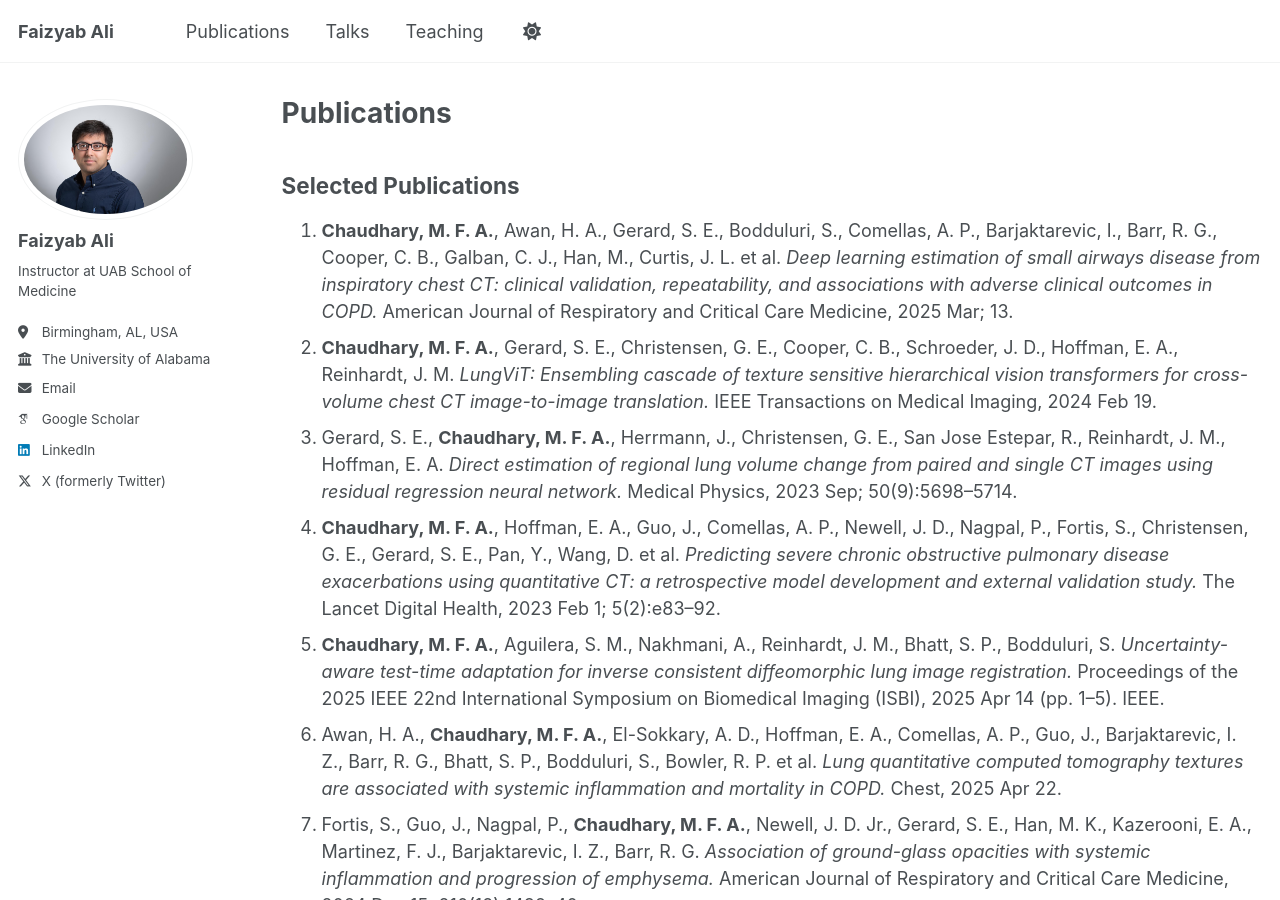
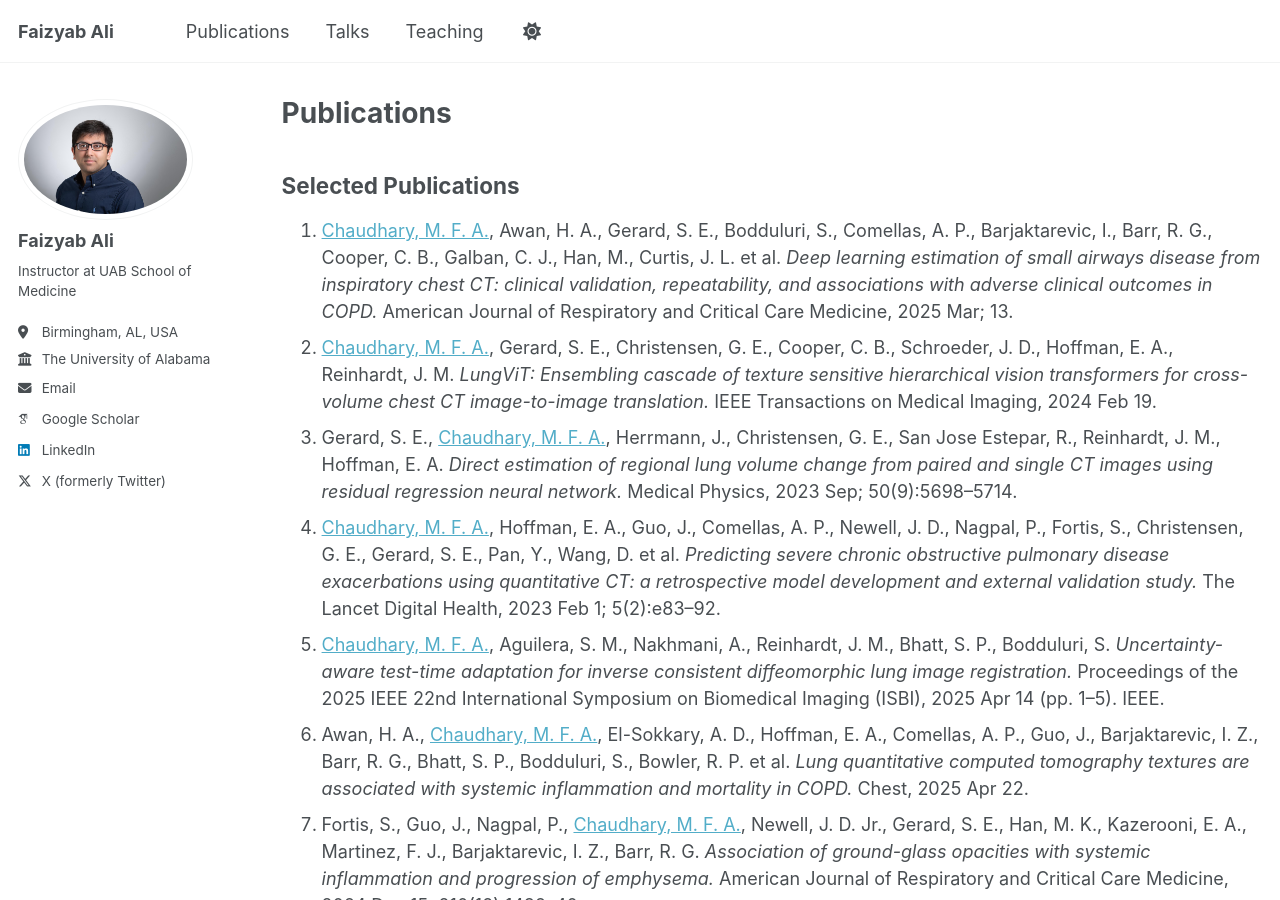
Before and after one commit to MFaizyabAli/mfaizyabali.github.io, a Jekyll site: the page built from _pages/publications.html, in a window 1280 px wide and 900 px high. Built offline with Jekyll 4.4.1, drawn with Linux system fonts in a browser that asks for light colours; some web fonts are replaced.

Commit message:
Update publications.html

```diff
--- a/_pages/publications.html
+++ b/_pages/publications.html
@@ -9,46 +9,47 @@ author_profile: true
 <h2>Selected Publications</h2>
 <ol>
   <li>
-    <strong>Chaudhary, M. F. A.</strong>, Awan, H. A., Gerard, S. E., Bodduluri, S., Comellas, A. P., Barjaktarevic, I., Barr, R. G., Cooper, C. B., Galban, C. J., Han, M., Curtis, J. L. et al.
+    <span style="color: var(--global-link-color); text-decoration: underline;">Chaudhary, M. F. A.</span>, Awan, H. A., Gerard, S. E., Bodduluri, S., Comellas, A. P., Barjaktarevic, I., Barr, R. G., Cooper, C. B., Galban, C. J., Han, M., Curtis, J. L. et al.
     <em>Deep learning estimation of small airways disease from inspiratory chest CT: clinical validation, repeatability, and associations with adverse clinical outcomes in COPD.</em>
     American Journal of Respiratory and Critical Care Medicine, 2025 Mar; 13.
   </li>
   <li>
-    <strong>Chaudhary, M. F. A.</strong>, Gerard, S. E., Christensen, G. E., Cooper, C. B., Schroeder, J. D., Hoffman, E. A., Reinhardt, J. M.
+    <span style="color: var(--global-link-color); text-decoration: underline;">Chaudhary, M. F. A.</span>, Gerard, S. E., Christensen, G. E., Cooper, C. B., Schroeder, J. D., Hoffman, E. A., Reinhardt, J. M.
     <em>LungViT: Ensembling cascade of texture sensitive hierarchical vision transformers for cross-volume chest CT image-to-image translation.</em>
     IEEE Transactions on Medical Imaging, 2024 Feb 19.
   </li>
   <li>
-    Gerard, S. E., <strong>Chaudhary, M. F. A.</strong>, Herrmann, J., Christensen, G. E., San Jose Estepar, R., Reinhardt, J. M., Hoffman, E. A.
+    Gerard, S. E., <span style="color: var(--global-link-color); text-decoration: underline;">Chaudhary, M. F. A.</span>, Herrmann, J., Christensen, G. E., San Jose Estepar, R., Reinhardt, J. M., Hoffman, E. A.
     <em>Direct estimation of regional lung volume change from paired and single CT images using residual regression neural network.</em>
     Medical Physics, 2023 Sep; 50(9):5698–5714.
   </li>
   <li>
-    <strong>Chaudhary, M. F. A.</strong>, Hoffman, E. A., Guo, J., Comellas, A. P., Newell, J. D., Nagpal, P., Fortis, S., Christensen, G. E., Gerard, S. E., Pan, Y., Wang, D. et al.
+    <span style="color: var(--global-link-color); text-decoration: underline;">Chaudhary, M. F. A.</span>, Hoffman, E. A., Guo, J., Comellas, A. P., Newell, J. D., Nagpal, P., Fortis, S., Christensen, G. E., Gerard, S. E., Pan, Y., Wang, D. et al.
     <em>Predicting severe chronic obstructive pulmonary disease exacerbations using quantitative CT: a retrospective model development and external validation study.</em>
     The Lancet Digital Health, 2023 Feb 1; 5(2):e83–92.
   </li>
   <li>
-    <strong>Chaudhary, M. F. A.</strong>, Aguilera, S. M., Nakhmani, A., Reinhardt, J. M., Bhatt, S. P., Bodduluri, S.
+    <span style="color: var(--global-link-color); text-decoration: underline;">Chaudhary, M. F. A.</span>, Aguilera, S. M., Nakhmani, A., Reinhardt, J. M., Bhatt, S. P., Bodduluri, S.
     <em>Uncertainty-aware test-time adaptation for inverse consistent diffeomorphic lung image registration.</em>
     Proceedings of the 2025 IEEE 22nd International Symposium on Biomedical Imaging (ISBI), 2025 Apr 14 (pp. 1–5). IEEE.
   </li>
   <li>
-    Awan, H. A., <strong>Chaudhary, M. F. A.</strong>, El-Sokkary, A. D., Hoffman, E. A., Comellas, A. P., Guo, J., Barjaktarevic, I. Z., Barr, R. G., Bhatt, S. P., Bodduluri, S., Bowler, R. P. et al.
+    Awan, H. A., <span style="color: var(--global-link-color); text-decoration: underline;">Chaudhary, M. F. A.</span>, El-Sokkary, A. D., Hoffman, E. A., Comellas, A. P., Guo, J., Barjaktarevic, I. Z., Barr, R. G., Bhatt, S. P., Bodduluri, S., Bowler, R. P. et al.
     <em>Lung quantitative computed tomography textures are associated with systemic inflammation and mortality in COPD.</em>
     Chest, 2025 Apr 22.
   </li>
   <li>
-    Fortis, S., Guo, J., Nagpal, P., <strong>Chaudhary, M. F. A.</strong>, Newell, J. D. Jr., Gerard, S. E., Han, M. K., Kazerooni, E. A., Martinez, F. J., Barjaktarevic, I. Z., Barr, R. G.
+    Fortis, S., Guo, J., Nagpal, P., <span style="color: var(--global-link-color); text-decoration: underline;">Chaudhary, M. F. A.</span>, Newell, J. D. Jr., Gerard, S. E., Han, M. K., Kazerooni, E. A., Martinez, F. J., Barjaktarevic, I. Z., Barr, R. G.
     <em>Association of ground-glass opacities with systemic inflammation and progression of emphysema.</em>
     American Journal of Respiratory and Critical Care Medicine, 2024 Dec 15; 210(12):1432–40.
   </li>
   <li>
-    Amudala Puchakayala, P. R., Sthanam, V. L., Nakhmani, A., <strong>Chaudhary, M. F. A.</strong>, Kizhakke Puliyakote, A., Reinhardt, J. M., Zhang, C., Bhatt, S. P., Bodduluri, S.
+    Amudala Puchakayala, P. R., Sthanam, V. L., Nakhmani, A., <span style="color: var(--global-link-color); text-decoration: underline;">Chaudhary, M. F. A.</span>, Kizhakke Puliyakote, A., Reinhardt, J. M., Zhang, C., Bhatt, S. P., Bodduluri, S.
     <em>Radiomics for improved detection of chronic obstructive pulmonary disease in low-dose and standard-dose chest CT scans.</em>
     Radiology, 2023 Jun 20; 307(5):e222998.
   </li>
 </ol>
+
 
 
 {% if site.author.googlescholar %}
```
